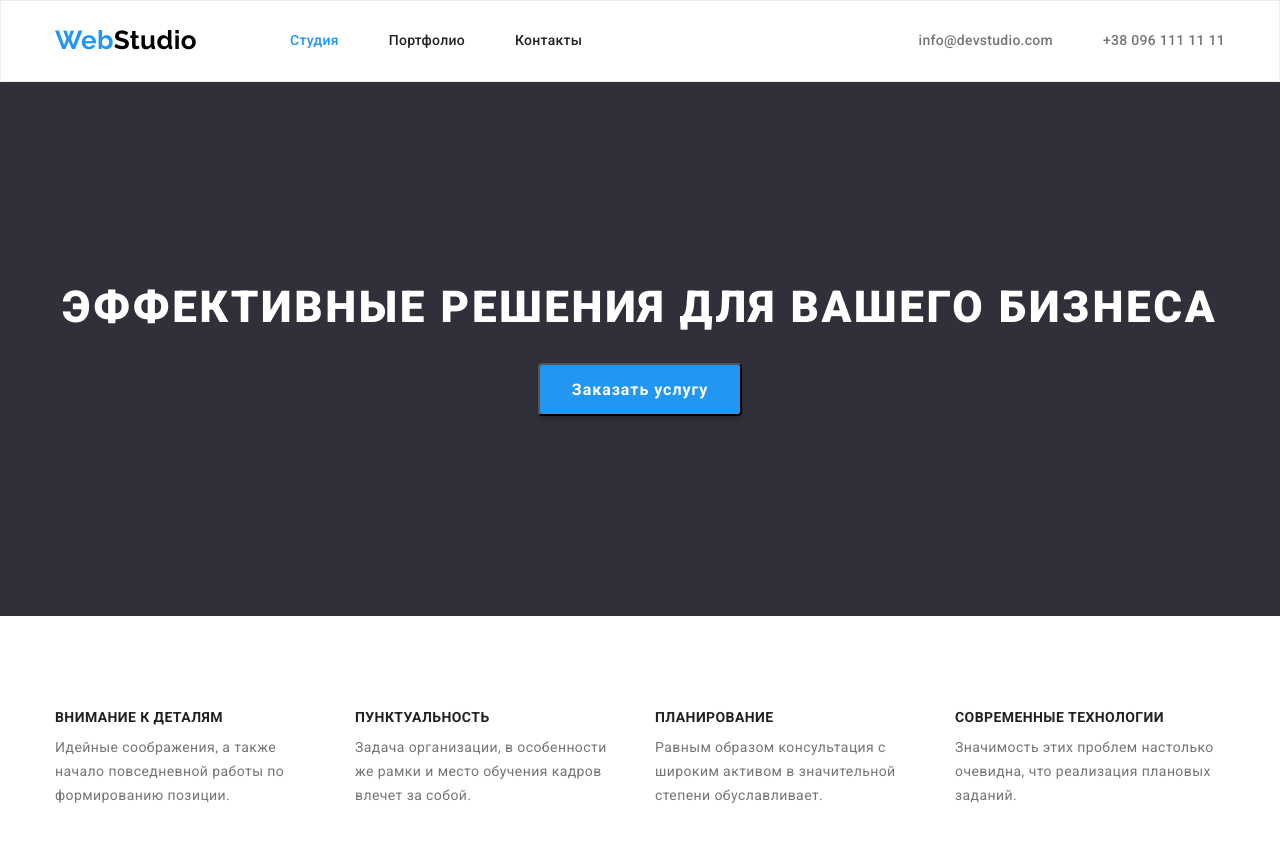
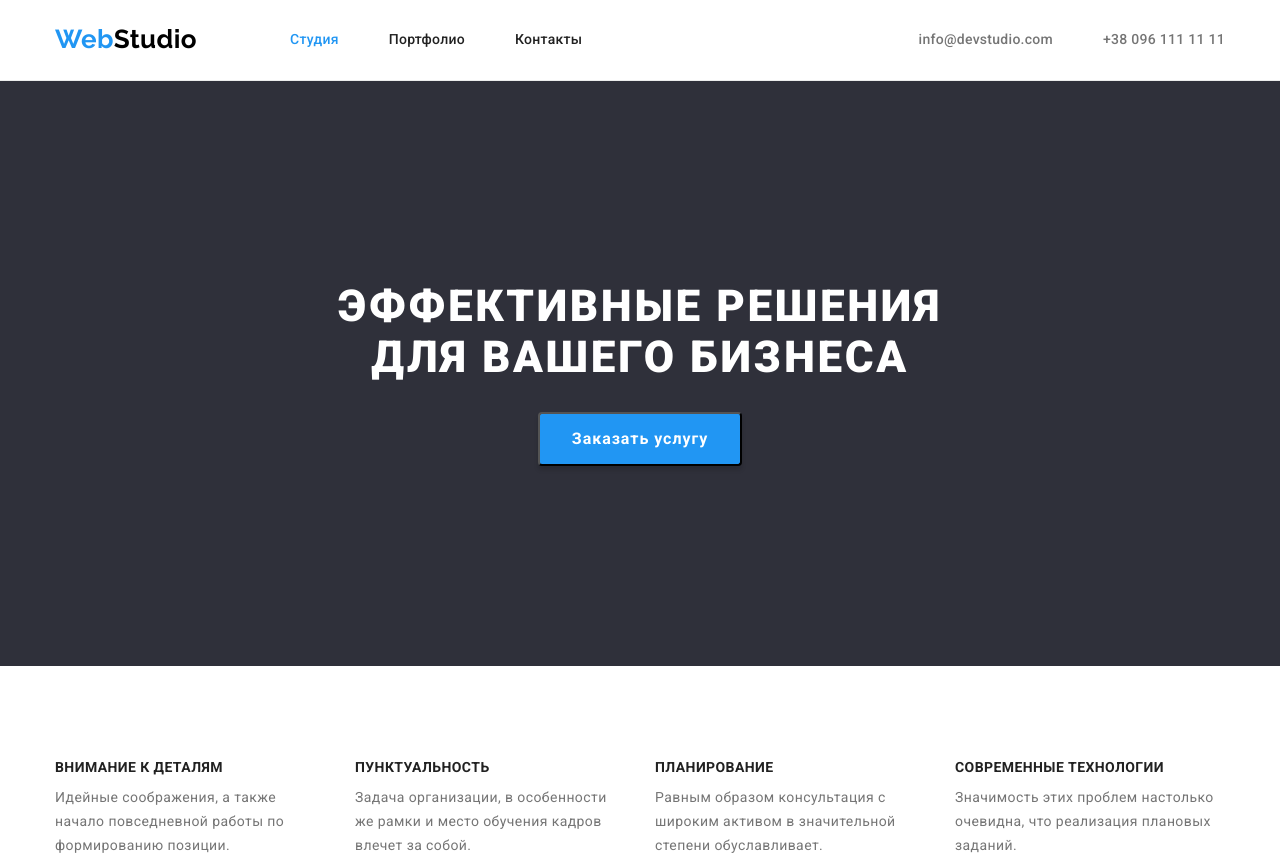
Before and after one commit to InnaKolesnyk/goit-markup-hw-03, a plain HTML site: page index.html in a window 1280 px wide. Shown: the top 861 px of the page. Drawn offline with nearby package versions, Linux system fonts and the light colour scheme.

Commit message:
hw-flexbox-03

```diff
--- a/css/styles.css
+++ b/css/styles.css
@@ -45,7 +45,7 @@ img{
 }
 /*Header section*/
 .header{
-border: 1px solid #ECECEC;
+border-bottom: 1px solid #ECECEC;
 }
 .header-container{
  display: flex;
@@ -116,7 +116,8 @@ color: var(--accent-color);
 
 }
 .main-title {
- min-width: 696px;
+ width: 696px;
+ margin: 0 auto;
  margin-bottom: 30px;
  font-weight: 900;
  font-size: 44px;
@@ -203,7 +204,7 @@ background-color:#F5F4FA;
   border-radius: 0px 0px 4px 4px;
 }
 .team-wrapper{
-padding: 10px 10px;
+padding: 30px 10px;
 text-align: center;
 }
 .team-subtitle{
```
